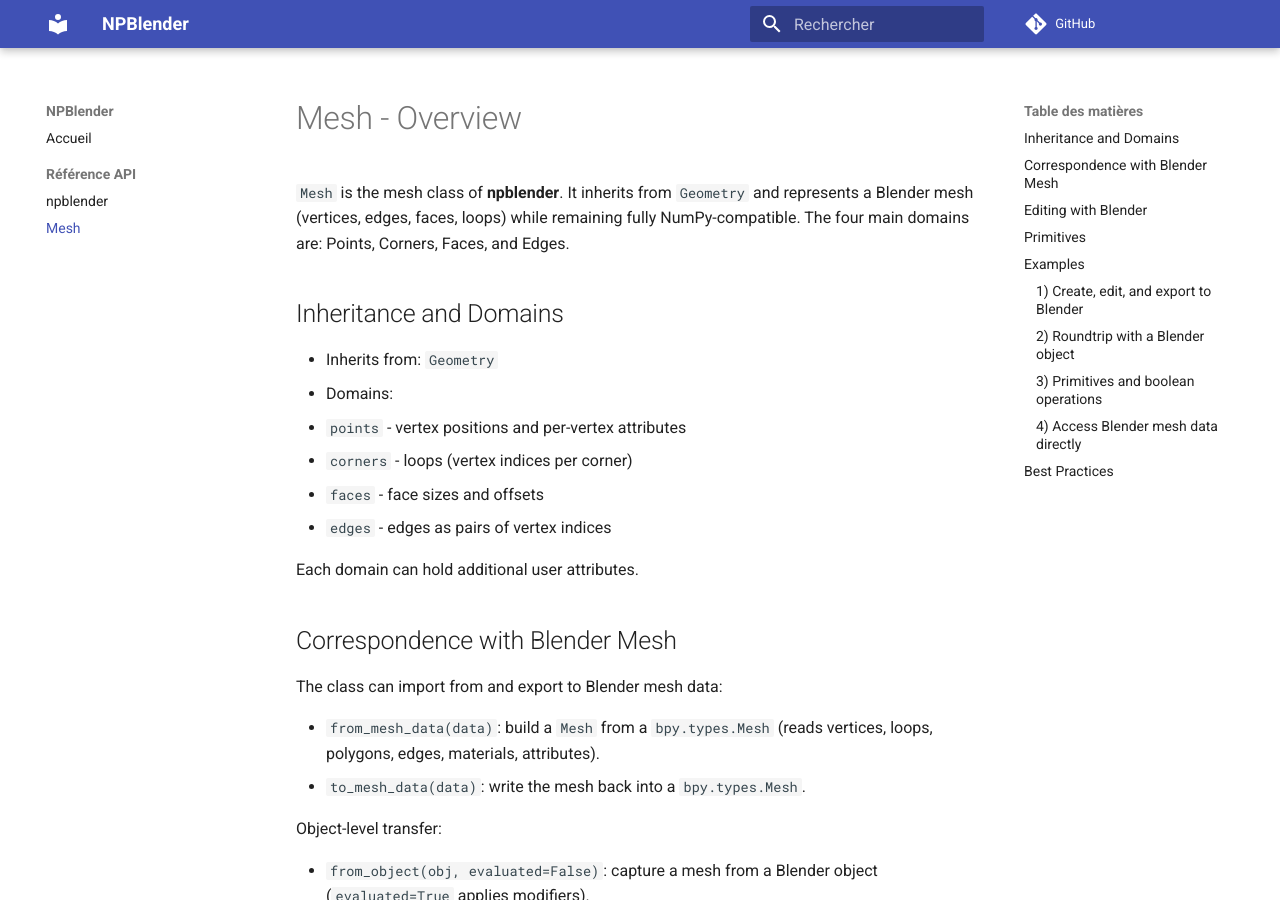
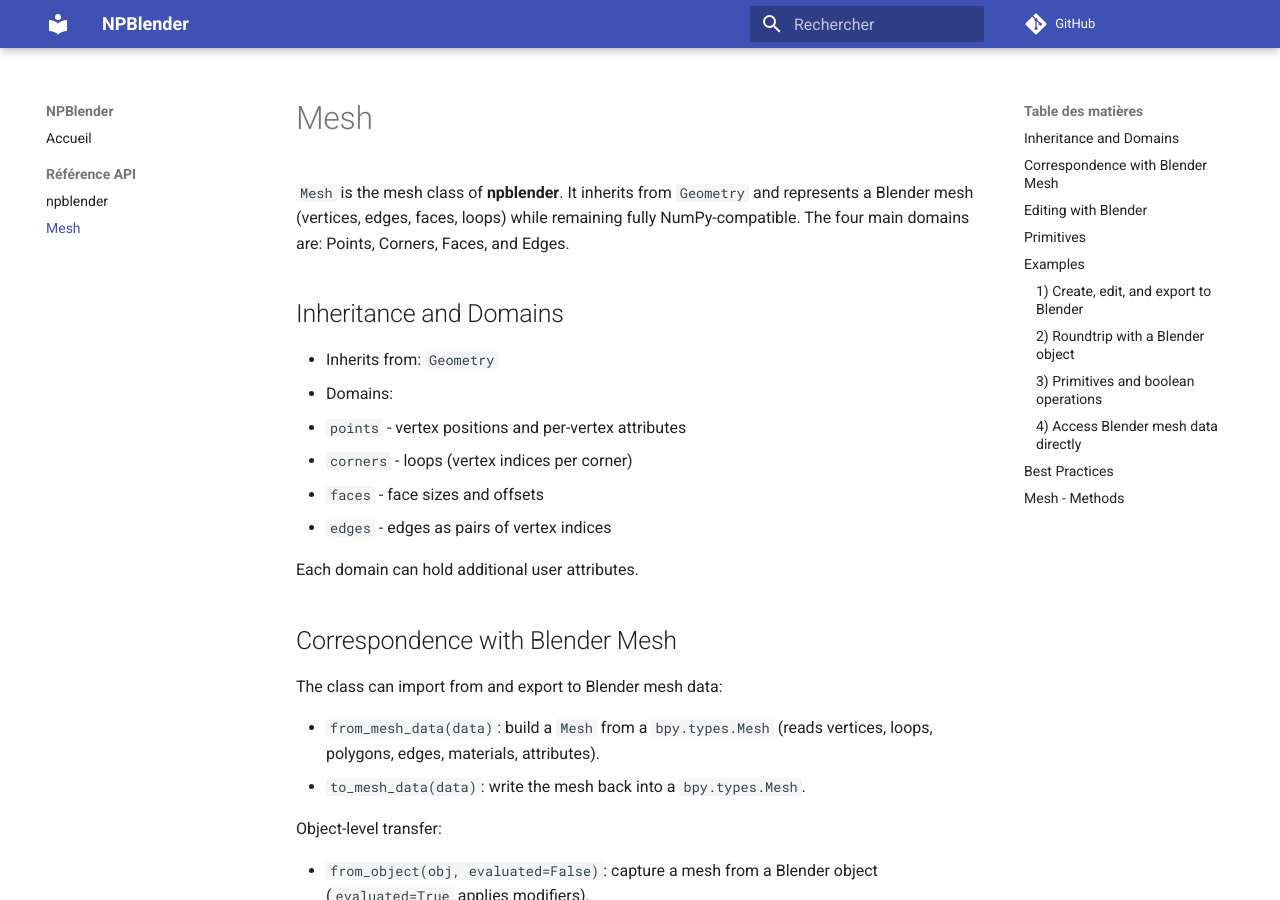
Before and after one commit to al1brn/npblender, an MkDocs documentation site: the page built from docs/api/mesh.md, in a window 1280 px wide and 900 px high. Built offline with MkDocs 1.6.1 and Material for MkDocs 9.7.7, drawn with Linux system fonts in a browser that asks for light colours; comment, search, counter and statistics services are not loaded.

Commit message:
Update mesh.md

```diff
--- a/docs/api/mesh.md
+++ b/docs/api/mesh.md
@@ -1,4 +1,4 @@
-# Mesh - Overview
+# Mesh
 
 `Mesh` is the mesh class of **npblender**. It inherits from `Geometry` and represents a Blender mesh (vertices, edges, faces, loops) while remaining fully NumPy-compatible. The four main domains are: Points, Corners, Faces, and Edges.
 
@@ -105,7 +105,7 @@ This provides a full overview of the `Mesh` class in npblender:
 - A wide set of primitive constructors
 
 
-# Mesh - Methods
+## Mesh - Methods
 
 ::: npblender.mesh.Mesh
     options:
```
